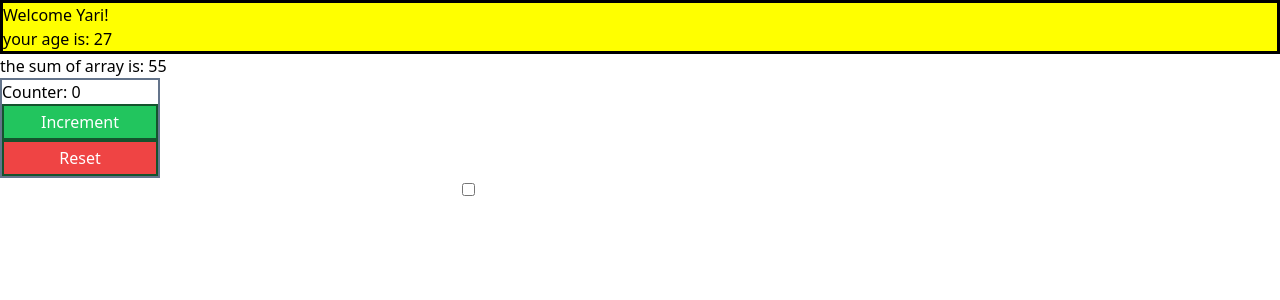
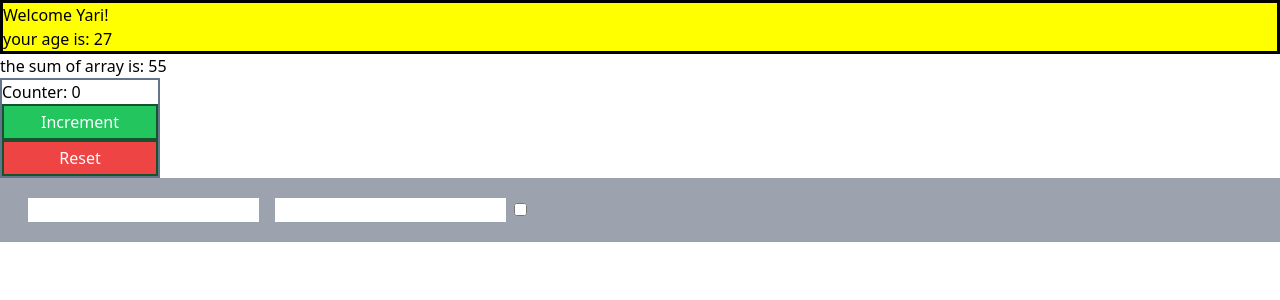
Before and after one commit to Yaricherchi7/React.js, a React (Create React App) app: page / in a window 1280 px wide. Shown: the top 300 px of the page. Built offline with nearby package versions, Linux system fonts and the light colour scheme.

Commit message:
es svolti

```diff
--- a/src/HookLogin.js
+++ b/src/HookLogin.js
@@ -17,9 +17,9 @@ export function HookLogin(){
 
     return(
         <div>
-            <form onChange={handlerInputChange}>
-                <input value={data.username} type="username" name="username"></input>
-                <input value={data.password} type="password" name="password"></input>
+            <form onChange={handlerInputChange} className="bg-gray-400 p-5" >
+                <input className="mx-2" value={data.username} type="username" name="username"></input>
+                <input className="mx-2" value={data.password} type="password" name="password"></input>
                 <input value={data.remember} type="checkbox" name="remember"></input>
             </form>
         </div>
```
